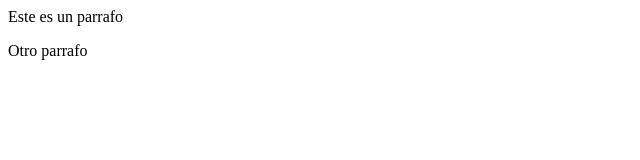
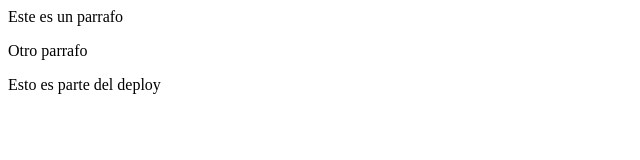
Before and after one commit to richard020797/protecoGit, a plain HTML site: page index.html in a window 1280 px wide. Shown: the whole page, without its empty margins (0-640 px from the left). Drawn offline with Linux system fonts and the light colour scheme.

Commit message:
parte del deploy

```diff
--- a/index.html
+++ b/index.html
@@ -7,5 +7,6 @@
 <link rel="stylesheet" type="text/css" href="p">
 	<p>Este es un parrafo</p>
 	<p>Otro parrafo</p>
+	<p>Esto es parte del deploy</p>
 </body>
 </html>
```
